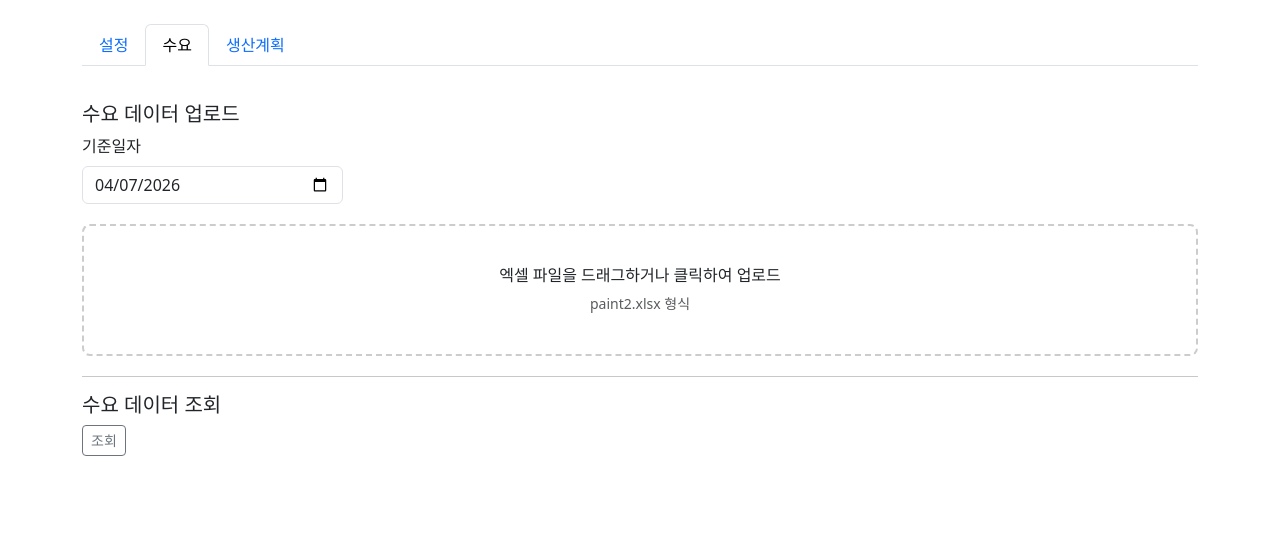
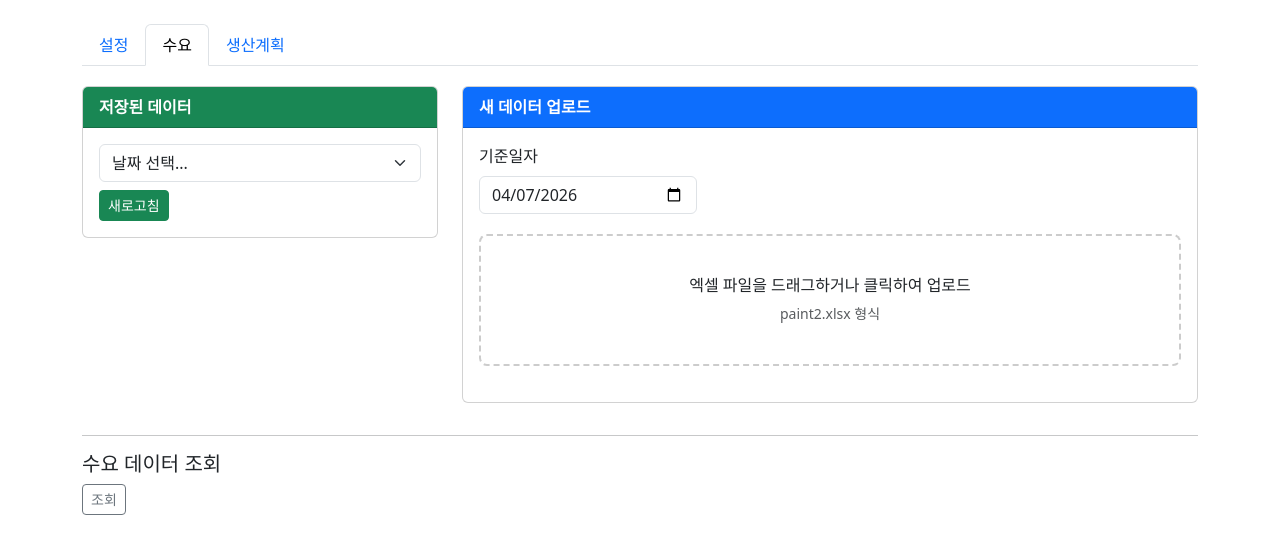
Before and after one commit to wilcoco/paintplan, a Flask app: page / in a window 1280 px wide, after a click on "수요". Shown: the part 50-604 px from the top of the page. Run offline with Flask 3, Linux system fonts and the light colour scheme; data that the repository does not hold is empty.

Commit message:
Add saved demand dates feature
- API: /api/demand/dates returns saved dates with stats
- Frontend: Dropdown to select previously uploaded dates
- Auto-refresh dates after upload
- Selecting date loads demand and sets schedule date

Co-Authored-By: Claude Opus 4.6 <noreply@anthropic.com>

```diff
--- a/app.py
+++ b/app.py
@@ -448,6 +448,28 @@ def api_upload_demand():
         db.session.rollback()
         return jsonify({'error': str(e)}), 500
 
+@app.route('/api/demand/dates', methods=['GET'])
+def api_get_demand_dates():
+    """저장된 수요 날짜 목록 조회"""
+    # DailyDemand에서 고유 날짜 목록 조회 (최신순)
+    dates = db.session.query(DailyDemand.demand_date).distinct().order_by(DailyDemand.demand_date.desc()).all()
+
+    result = []
+    for (d,) in dates:
+        # 각 날짜별 아이템 수와 총 수요량 계산
+        stats = db.session.query(
+            db.func.count(db.func.distinct(DailyDemand.item_id)),
+            db.func.sum(DailyDemand.quantity)
+        ).filter(DailyDemand.demand_date == d).first()
+
+        result.append({
+            'date': d.strftime('%Y-%m-%d'),
+            'item_count': stats[0] or 0,
+            'total_demand': stats[1] or 0
+        })
+
+    return jsonify(result)
+
 @app.route('/api/demand', methods=['GET'])
 def api_get_demand():
     """수요 데이터 조회 (D0, D+1, D+2 전체)"""
--- a/templates/index.html
+++ b/templates/index.html
@@ -54,21 +54,45 @@
 
             <!-- 수요 탭 -->
             <div class="tab-pane fade" id="demand">
-                <h5 class="mt-3">수요 데이터 업로드</h5>
+                <div class="row">
+                    <!-- 저장된 날짜 선택 -->
+                    <div class="col-md-4">
+                        <div class="card mb-3">
+                            <div class="card-header bg-success text-white">
+                                <strong>저장된 데이터</strong>
+                            </div>
+                            <div class="card-body">
+                                <select class="form-select mb-2" id="savedDates" onchange="selectSavedDate()">
+                                    <option value="">날짜 선택...</option>
+                                </select>
+                                <button class="btn btn-success btn-sm" onclick="loadSavedDates()">새로고침</button>
+                            </div>
+                        </div>
+                    </div>
+
+                    <!-- 새 데이터 업로드 -->
+                    <div class="col-md-8">
+                        <div class="card mb-3">
+                            <div class="card-header bg-primary text-white">
+                                <strong>새 데이터 업로드</strong>
+                            </div>
+                            <div class="card-body">
                                 <div class="row mb-3">
-                    <div class="col-md-3">
+                                    <div class="col-md-4">
                                         <label class="form-label">기준일자</label>
                                         <input type="date" class="form-control" id="demandDate">
                                     </div>
                                 </div>
-
                                 <div class="upload-area" id="uploadArea">
                                     <h6>엑셀 파일을 드래그하거나 클릭하여 업로드</h6>
                                     <p class="text-muted small mb-0">paint2.xlsx 형식</p>
                                     <input type="file" id="fileInput" accept=".xlsx,.xls" style="display:none;">
                                 </div>
-
                                 <div id="uploadResult" class="alert" style="display:none;"></div>
+                            </div>
+                        </div>
+                    </div>
+                </div>
 
                 <hr>
 
@@ -161,6 +185,7 @@
 
         loadConfig();
         loadJigGroups();
+        loadSavedDates();
 
         async function loadConfig() {
             const r = await fetch('/api/config');
@@ -247,6 +272,36 @@
             } catch(e) {
                 resultDiv.className = 'alert alert-danger';
                 resultDiv.textContent = '업로드 실패: ' + e.message;
+            }
+            // 업로드 후 저장된 날짜 새로고침
+            loadSavedDates();
+        }
+
+        // 저장된 날짜 목록 로드
+        async function loadSavedDates() {
+            try {
+                const r = await fetch('/api/demand/dates');
+                const dates = await r.json();
+                const select = document.getElementById('savedDates');
+                select.innerHTML = '<option value="">날짜 선택...</option>';
+                dates.forEach(d => {
+                    const opt = document.createElement('option');
+                    opt.value = d.date;
+                    opt.textContent = `${d.date} (${d.item_count}개 아이템, ${d.total_demand.toLocaleString()}개 수요)`;
+                    select.appendChild(opt);
+                });
+            } catch(e) {
+                console.error('저장된 날짜 로드 실패:', e);
+            }
+        }
+
+        // 저장된 날짜 선택 시 해당 날짜로 설정
+        function selectSavedDate() {
+            const selected = document.getElementById('savedDates').value;
+            if (selected) {
+                document.getElementById('demandDate').value = selected;
+                document.getElementById('scheduleDate').value = selected;
+                loadDemand();
             }
         }
 
```
Lines whose indentation alone changed are shown as unchanged.
